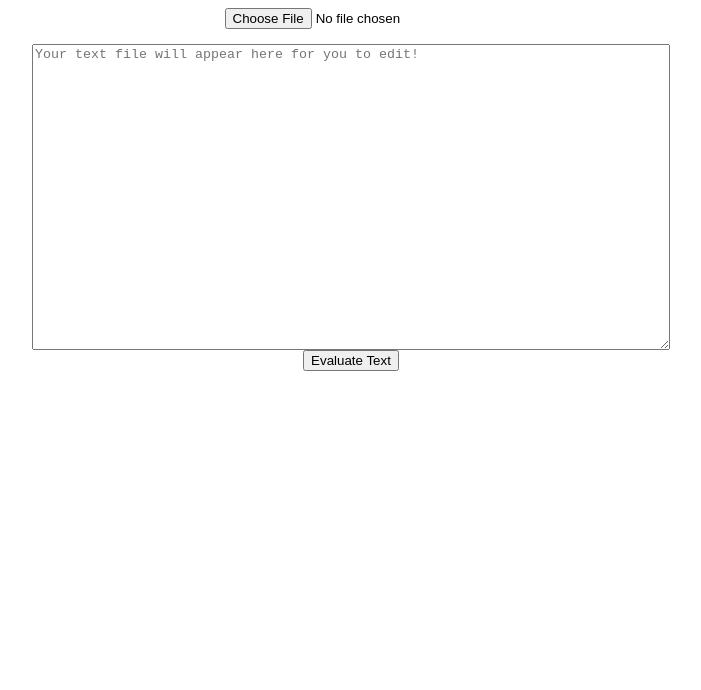
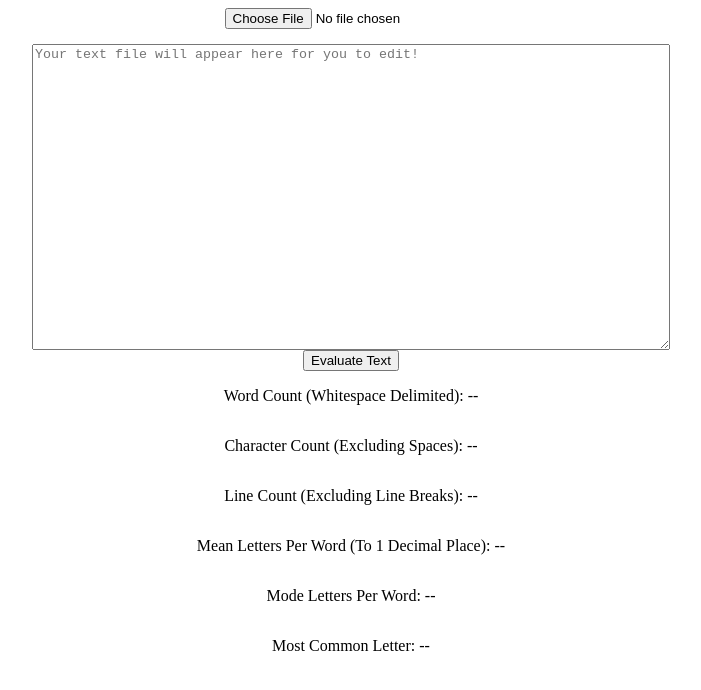
Before and after one commit to ZyaxitronED/Text-Stat-Test, a plain HTML site: page index.html in a window 1280 px wide. Shown: the whole page, without its empty margins (289-990 px from the left). Drawn offline with Linux system fonts and the light colour scheme.

Commit message:
Added evaluation labels.
Evaluations no longer pop in whole sentence, just information as it updates.

```diff
--- a/index.html
+++ b/index.html
@@ -20,12 +20,12 @@
     </div>
 
     <div>
-        <p id="wordCount"></p>
-        <p id="charCount"></p>
-        <p id="lineCount"></p>
-        <p id="meanCount"></p>
-        <p id="modeCount"></p>
-        <p id="commonLetter"></p>
+        <p id="wordCount">Word Count (Whitespace Delimited): --</p>
+        <p id="charCount">Character Count (Excluding Spaces): --</p>
+        <p id="lineCount">Line Count (Excluding Line Breaks): --</p>
+        <p id="meanCount">Mean Letters Per Word (To 1 Decimal Place): --</p>
+        <p id="modeCount">Mode Letters Per Word: --</p>
+        <p id="commonLetter">Most Common Letter: --</p>
     </div>
 
 </body>
```
